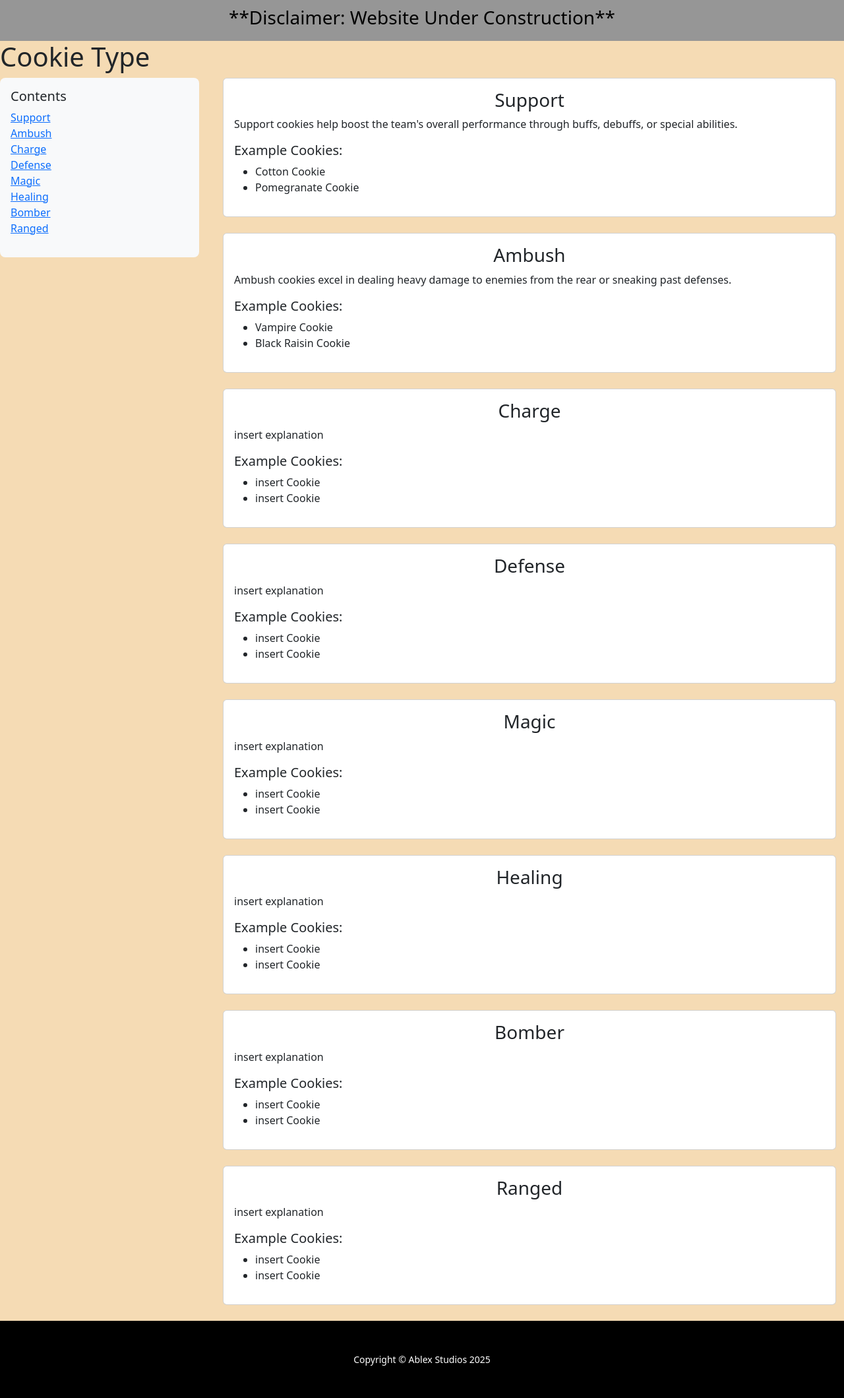
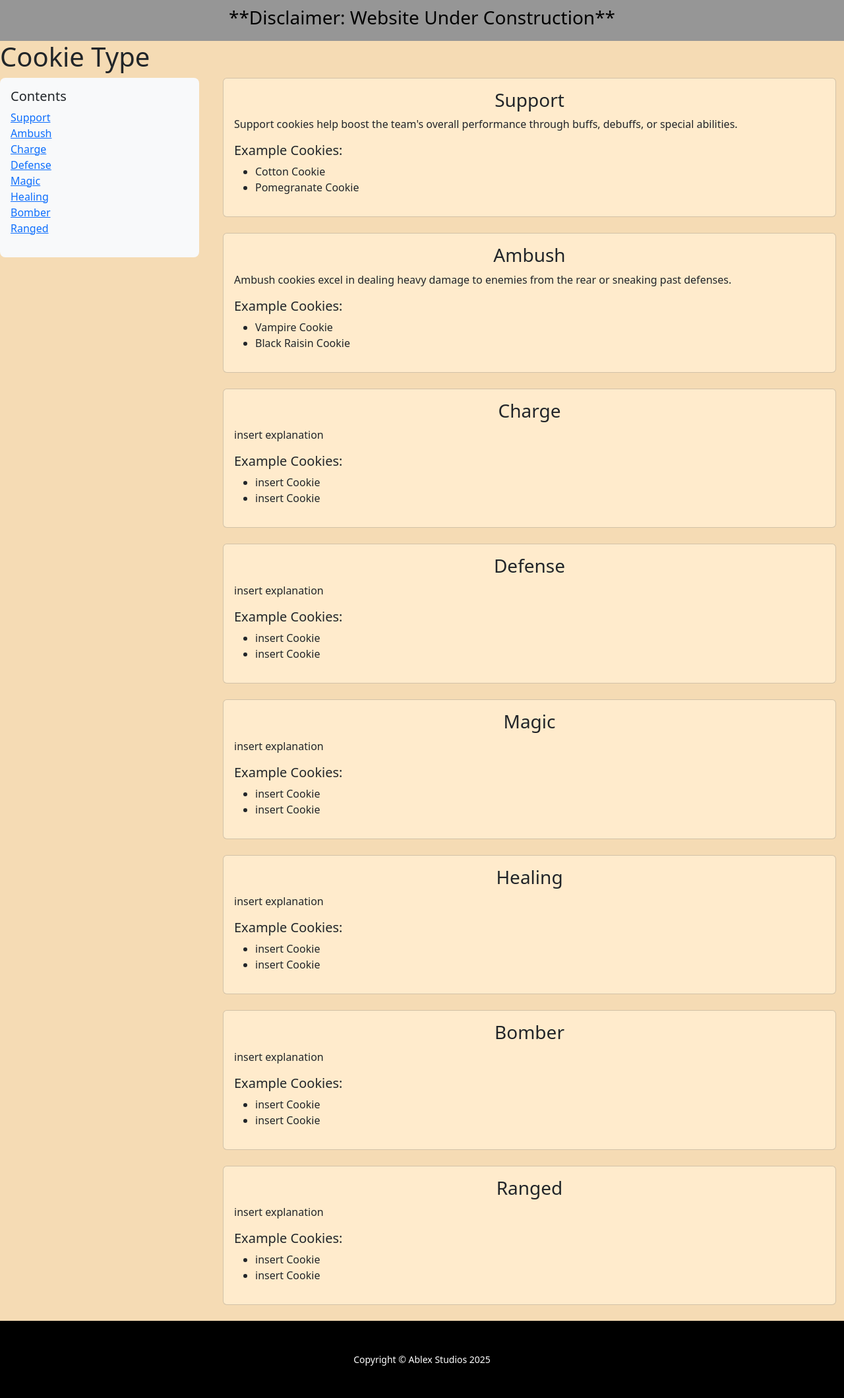
Before and after one commit to vxriantz/Flask_Web, a Flask app: page /cookie_type in a window 1280 px wide. Shown: the part 56-2175 px from the top of the page at 66% size. Run offline with Flask 3, Linux system fonts and the light colour scheme; some libraries are stand-ins or nearby versions.

Commit message:
editing cookie_type card css

```diff
--- a/website/templates/cookie_type.html
+++ b/website/templates/cookie_type.html
@@ -42,7 +42,7 @@
     <main class="col-md-9 ms-sm-auto px-4">
 
       <!-- Support -->
-      <section id="support" class="card mb-4">
+      <section id="support" class="card mb-4" style="background-color: #FFEBCC;">
         <div class="card-body">
           <h3 class="card-title text-center">Support</h3>
           <p class="text-justify">
@@ -57,7 +57,7 @@
       </section>
 
       <!-- Ambush -->
-      <section id="ambush" class="card mb-4">
+      <section id="ambush" class="card mb-4" style="background-color: #FFEBCC;">
         <div class="card-body">
           <h3 class="card-title text-center">Ambush</h3>
           <p class="text-justify">
@@ -72,7 +72,7 @@
       </section>
 
       <!-- Charge -->
-       <section id="charge" class="card mb-4">
+       <section id="charge" class="card mb-4" style="background-color: #FFEBCC;">
         <div class="card-body">
           <h3 class="card-title text-center">Charge</h3>
           <p class="text-justify">
@@ -87,7 +87,7 @@
       </section>
 
       <!-- Defense -->
-       <section id="defense" class="card mb-4">
+       <section id="defense" class="card mb-4" style="background-color: #FFEBCC;">
         <div class="card-body">
           <h3 class="card-title text-center">Defense</h3>
           <p class="text-justify">
@@ -102,7 +102,7 @@
       </section>
 
       <!-- Magic -->
-       <section id="magic" class="card mb-4">
+       <section id="magic" class="card mb-4" style="background-color: #FFEBCC;">
         <div class="card-body">
           <h3 class="card-title text-center">Magic</h3>
           <p class="text-justify">
@@ -117,7 +117,7 @@
       </section>
 
       <!-- Healing -->
-       <section id="healing" class="card mb-4">
+       <section id="healing" class="card mb-4" style="background-color: #FFEBCC;">
         <div class="card-body">
           <h3 class="card-title text-center">Healing</h3>
           <p class="text-justify">
@@ -132,7 +132,7 @@
       </section>
 
       <!-- Bomber -->
-       <section id="bomber" class="card mb-4">
+       <section id="bomber" class="card mb-4" style="background-color: #FFEBCC;">
         <div class="card-body">
           <h3 class="card-title text-center">Bomber</h3>
           <p class="text-justify">
@@ -147,7 +147,7 @@
       </section>
 
       <!-- Ranged -->
-       <section id="ranged" class="card mb-4">
+       <section id="ranged" class="card mb-4" style="background-color: #FFEBCC;">
         <div class="card-body">
           <h3 class="card-title text-center">Ranged</h3>
           <p class="text-justify">
```
